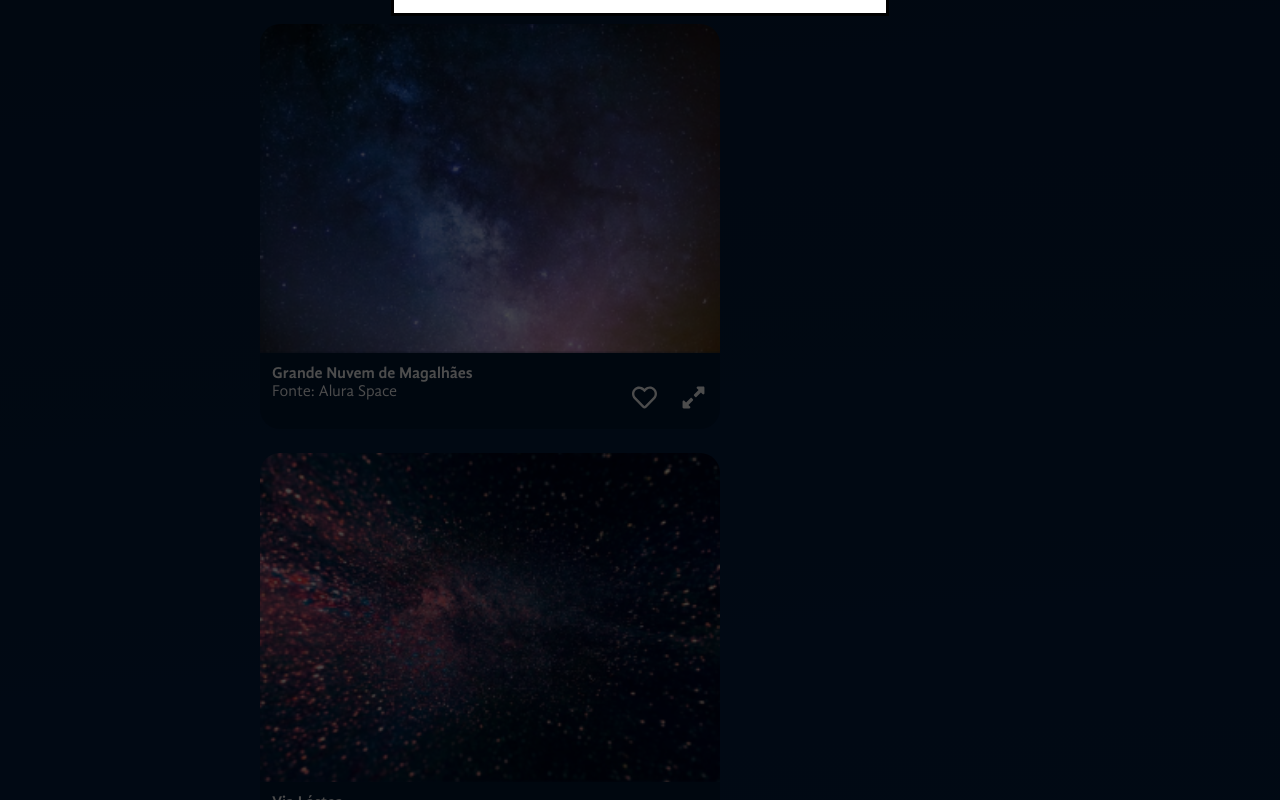
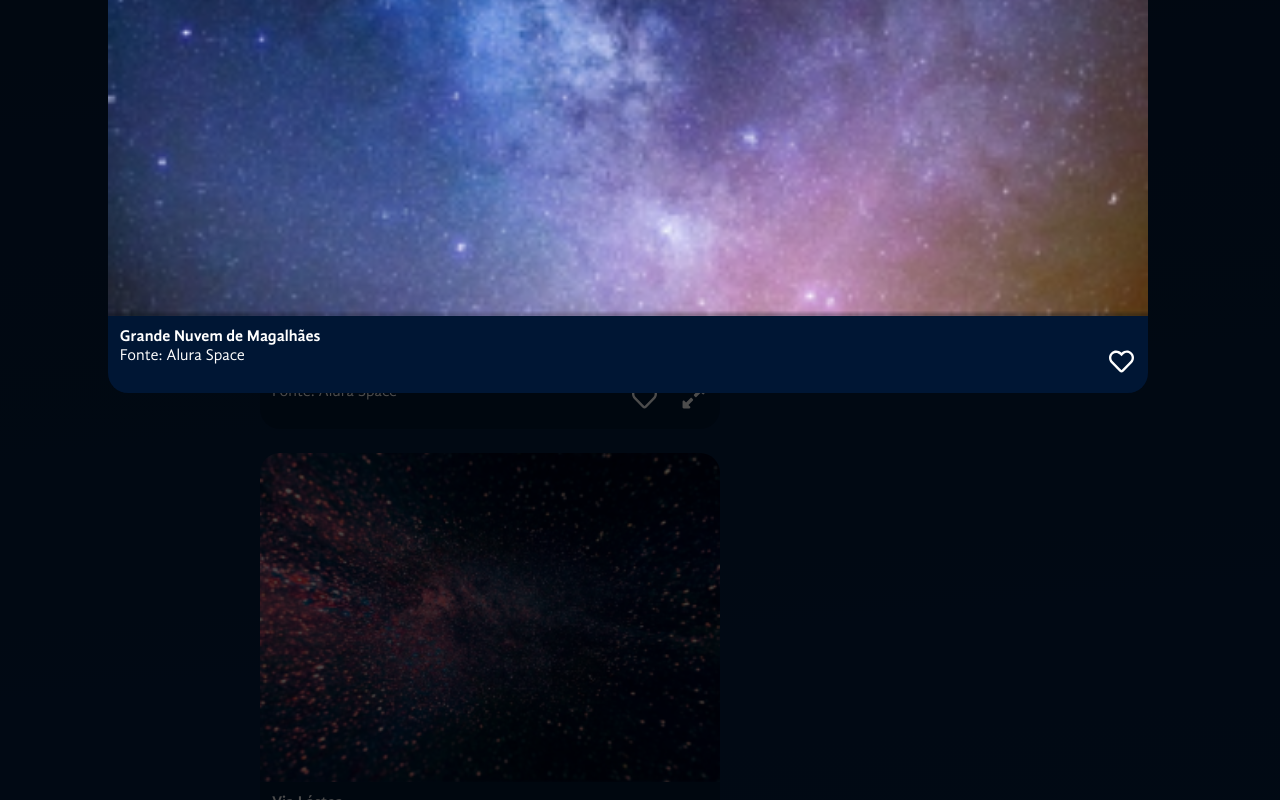
Before and after one commit to cMatheusBRibeiro/space-app, a React (Vite) app: page / in a window 1280 px wide. Both pictures are taken after a click on the button 693 px from the left and 1122 px from the top of the page. Shown: the part 722-1522 px from the top of the page. Built offline with nearby package versions, Linux system fonts and the light colour scheme.

Commit message:
#FEAT: Adicionado botão de fechar modal e adicionado funcionalidade de remover a foto selecionada

```diff
--- a/src/App.jsx
+++ b/src/App.jsx
@@ -52,7 +52,7 @@ const App = () => {
                     </ConteudoGaleria>
                 </MainContainer>
             </AppContainer>
-            <ModalZoom foto={fotoSelecionada} />
+            <ModalZoom foto={fotoSelecionada} aoFechar={() => setFotoSelecionada(null)} />
         </FundoGradiente>
     );
 }
--- /dev/null
+++ b/src/componentes/BotaoIcone/index.jsx
@@ -0,0 +1,20 @@
+import styled from "styled-components";
+
+const BotaoEstilizado = styled.button`
+    background-color: transparent;
+    color: #FFFFFF;
+    border: none;
+    padding: 2px;
+    height: auto;
+    cursor: pointer;
+`;
+
+const BotaoIcone = ({ children, aoClicar, type = "button" }) => {
+    return (
+        <BotaoEstilizado type={type} onClick={aoClicar}>
+            {children}
+        </BotaoEstilizado>
+    );
+}
+
+export default BotaoIcone;
--- a/src/componentes/Galeria/Imagem/index.jsx
+++ b/src/componentes/Galeria/Imagem/index.jsx
@@ -1,5 +1,6 @@
 import { FaExpandAlt, FaRegHeart } from "react-icons/fa";
 import styled from "styled-components";
+import BotaoIcone from "../../BotaoIcone";
 
 const FigureEstilizada = styled.figure`
     width: ${(props) => props.$expandida ? "90%" : "460px"};
@@ -49,18 +50,9 @@ const Operadores = styled.div`
     gap: 20px;
 `;
 
-const BotaoIcone = styled.button`
-    background-color: transparent;
-    color: #FFFFFF;
-    border: none;
-    padding: 2px;
-    height: auto;
-    cursor: pointer;
-`;
-
 const Imagem = ({ foto, expandida = false, aoZoomSolicitado }) => {
     return (
-        <FigureEstilizada>
+        <FigureEstilizada $expandida={expandida}>
             <img src={foto.path} alt={foto.alt}/>
             <figcaption>
                 <h3>{foto.titulo}</h3>
@@ -68,7 +60,7 @@ const Imagem = ({ foto, expandida = false, aoZoomSolicitado }) => {
                     <h4>Fonte: {foto.fonte}</h4>
                     <Operadores>
                         <BotaoIcone>{<FaRegHeart size={25}/>}</BotaoIcone>
-                        {!expandida && <BotaoIcone onClick={() => aoZoomSolicitado(foto)}>
+                        {!expandida && <BotaoIcone aoClicar={() => aoZoomSolicitado(foto)}>
                             {<FaExpandAlt size={25}/>}
                         </BotaoIcone>}
                     </Operadores>
--- a/src/componentes/ModalZoom/index.jsx
+++ b/src/componentes/ModalZoom/index.jsx
@@ -1,5 +1,6 @@
 import styled from "styled-components";
 import Imagem from "../Galeria/Imagem";
+import BotaoIcone from "../BotaoIcone";
 
 const Overlay = styled.div`
     background-color: rgba(0, 0, 0, 0.7);
@@ -13,15 +14,34 @@ const Overlay = styled.div`
 const DialogEstilizado = styled.dialog`
     position: absolute;
     top: 294px;
+    background: transparent;
+    border: none;
+    width: 1156px;
+    padding: 0;
+    display: flex;
+    justify-content: center;
+
+    form {
+        button {
+            position: relative;
+            top: 40px;
+            right: 60px;
+        }
+    }
 `;
 
-const ModalZoom = ({ foto }) => {
+const ModalZoom = ({ foto, aoFechar }) => {
     return (
         <>
             {foto && <>
                 <Overlay />
-                <DialogEstilizado open={!!foto}>
+                <DialogEstilizado open={!!foto} onClose={aoFechar}>
                     <Imagem foto={foto} expandida={true}/>
+                    <form method="dialog">
+                        <BotaoIcone type="submit">
+                            <img src="/icones/fechar.png" alt="Icone de fechar" />
+                        </BotaoIcone>
+                    </form>
                 </DialogEstilizado>
             </>}
         </>
```
